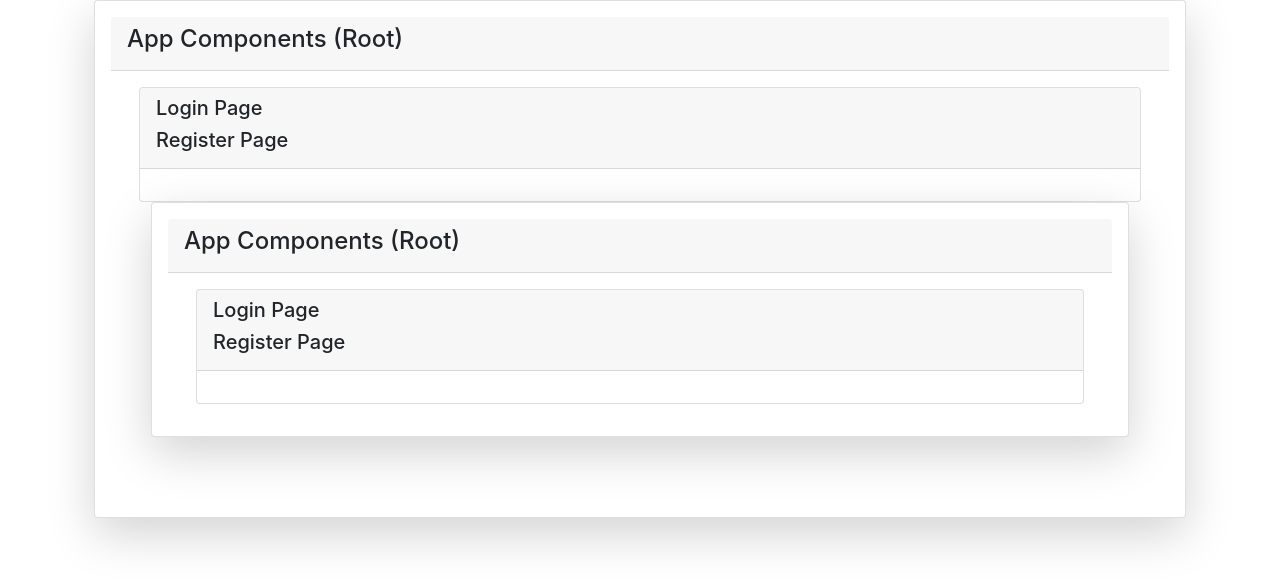
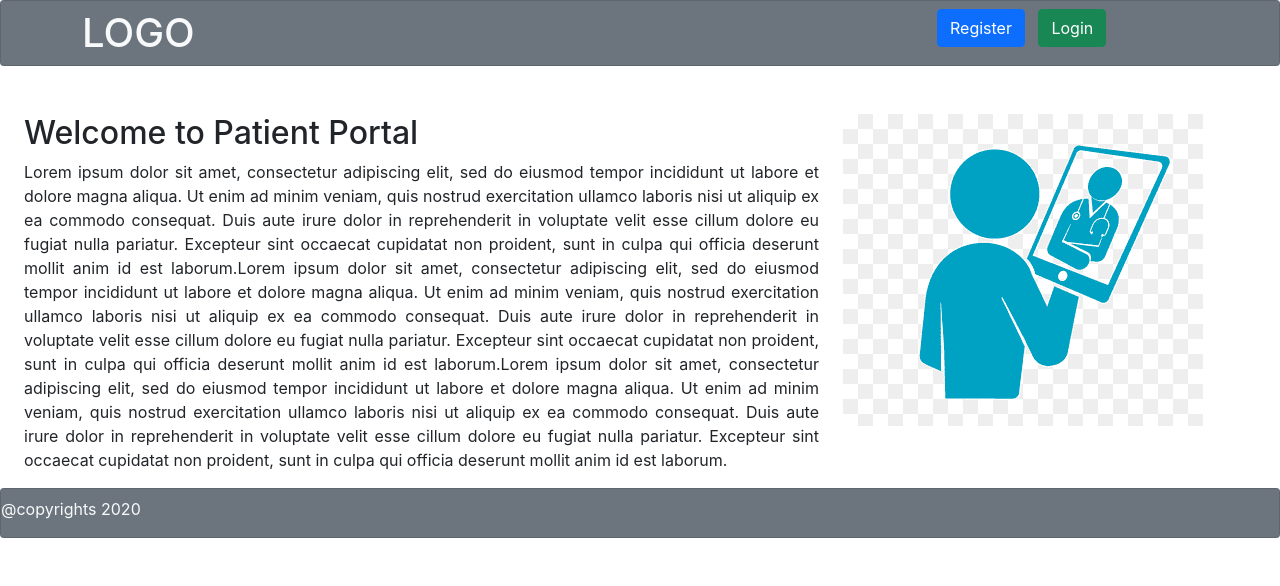
Before and after one commit to Shloka-Joshi/impact-ui-b2-react-g2, a React (Create React App) app: page / in a window 1280 px wide. Shown: the top 586 px of the page. Built offline with nearby package versions, Linux system fonts and the light colour scheme.

Commit message:
home page done by theja

```diff
--- a/src/App.js
+++ b/src/App.js
@@ -1,22 +1,20 @@
-import logo from "./logo.svg";
 import "./App.css";
-import Login from "./components/login";
-import Home from "./shared/header";
+import HomeComponent from "./components/homepage";
+
 function App() {
   return (
-    <div className="container">
-      <div className="container-fluid">
-        <div className="card shadow-lg  p-3 mb-5 bg-white rounded">
-          <div className="card-header">
-            <h4> App Components (Root)</h4>
-          </div>
-          <div className="card-body">
-            <Login />
-            <Home />
-          </div>
-        </div>
-      </div>
-    </div>
+    // <div className="container">
+    //   <div className="container-fluid">
+    //     <div className="card shadow-lg  p-3 mb-5 bg-white rounded">
+    //       <div className="card-header">
+    //         <h4> App Components (Root)</h4>
+    //       </div>
+    //       <div className="card-body">
+            <HomeComponent />
+    //       </div>
+    //     </div>
+    //   </div>
+    // </div>
   );
 }
 
--- /dev/null
+++ b/src/components/homepage.js
@@ -0,0 +1,48 @@
+// import react from "react";
+// import reactDom from "react-dom";
+import '../styles/homestyle.css';
+import images from '../images/home.png';
+
+import HeaderComponent from "../shared/header";
+import FooterComponent from "../shared/footer";
+
+function HomeComponent()
+{
+    return(
+        <div>
+            <HeaderComponent/>
+            <div className="container mt-5 row align">
+                <div className="col-sm-12 col-md-9 col-lg-9 col-xl-9">
+                <h2>Welcome to Patient Portal</h2>
+                <p className="para">
+                Lorem ipsum dolor sit amet, consectetur adipiscing elit, sed do eiusmod
+                tempor incididunt ut labore et dolore magna aliqua. Ut enim ad minim veniam,
+                quis nostrud exercitation ullamco laboris nisi ut aliquip ex ea commodo consequat.
+                Duis aute irure dolor in reprehenderit in voluptate velit esse cillum dolore eu
+                fugiat nulla pariatur. Excepteur sint occaecat cupidatat non proident, sunt in
+                culpa qui officia deserunt mollit anim id est laborum.Lorem ipsum dolor sit amet,
+                consectetur adipiscing elit, sed do eiusmod tempor incididunt ut labore et dolore
+                magna aliqua. Ut enim ad minim veniam, quis nostrud exercitation ullamco laboris nisi
+                ut aliquip ex ea commodo consequat. Duis aute irure dolor in reprehenderit in voluptate
+                velit esse cillum dolore eu fugiat nulla pariatur. Excepteur sint occaecat cupidatat
+                non proident, sunt in culpa qui officia deserunt mollit anim id est laborum.Lorem ipsum
+                dolor sit amet, consectetur adipiscing elit, sed do eiusmod tempor incididunt ut labore
+                et dolore magna aliqua. Ut enim ad minim veniam, quis nostrud exercitation ullamco laboris
+                nisi ut aliquip ex ea commodo consequat. Duis aute irure dolor in reprehenderit in voluptate velit
+                esse cillum dolore eu fugiat nulla pariatur. Excepteur sint occaecat cupidatat non proident,
+                sunt in culpa qui officia deserunt mollit anim id est laborum. </p>
+                </div>
+                <div className="col-sm-12 col-md-3 col-lg-3 col-xl-3">
+                    <div className="home-page-rigt-img">
+                        <img src={images}/>
+
+                    </div>
+                </div>
+            </div>
+            <FooterComponent/>
+        </div>
+
+
+    );
+}
+export default HomeComponent;
--- a/src/shared/footer.js
+++ b/src/shared/footer.js
@@ -0,0 +1,11 @@
+import React from "react";
+import reactDom from "react-dom";
+
+function FooterComponent(){
+    return(
+        <div className="pt-2 card text-light bg-secondary">
+            <p>@copyrights 2020</p>
+        </div>
+    );
+}
+export default FooterComponent;
--- a/src/shared/header.js
+++ b/src/shared/header.js
@@ -1,16 +1,28 @@
 import React from "react";
-import Login from "../components/login";
+import reactDom from "react-dom";
+import {
+    BrowserRouter as Router,
+    Switch,
+    Route,
+    Link
+} from "react-router-dom";
 
-function Home() {
-  return (
+function HeaderComponent(){
+ return(
+     <div className="pt-2 card text-light bg-secondary">
          <div className="container">
-      <div className="container-fluid">
-        <div className="card shadow-lg  p-3 mb-5 bg-white rounded">
-          <div className="card-header">
-            <h4> App Components (Root)</h4>
+            <div className="row">
+                <div className="col-sm-12 col-md-3 col-lg-3 col-xl-3">
+                    <h1>LOGO</h1>
                 </div>
-          <div className="card-body">
-            <Login />
+                <div className="col-sm-12 col-md-6 col-lg-6 col-xl-6">
+
+                </div>
+                <div className="col-sm-12 col-md-3 col-lg-3 col-xl-3">
+                <Router>
+                    <Link to="#" className="Links btn btn-primary">Register</Link>&nbsp;&nbsp;&nbsp;
+                    <Link to="#"className="Links btn btn-success">Login</Link>
+                </Router>
                 </div>
             </div>
          </div>
@@ -18,4 +30,4 @@ function Home() {
  );
 }
 
-export default Home;
+export default HeaderComponent;
--- /dev/null
+++ b/src/styles/homestyle.css
@@ -0,0 +1,6 @@
+
+.para{text-align: justify;}
+
+.align{text-align: left;}
+
+.home-page-rigt-img{height: 100%;}
```
Also changed, not shown: src/apiConstants.js (added, +15 -0 lines), src/components/admin/adminDashboard.js (added), src/components/patient/patientDashboard.js (added), src/components/physician/physicianDashboard.js (added), src/images/home.png (added). Lines whose indentation alone changed are shown as unchanged.
